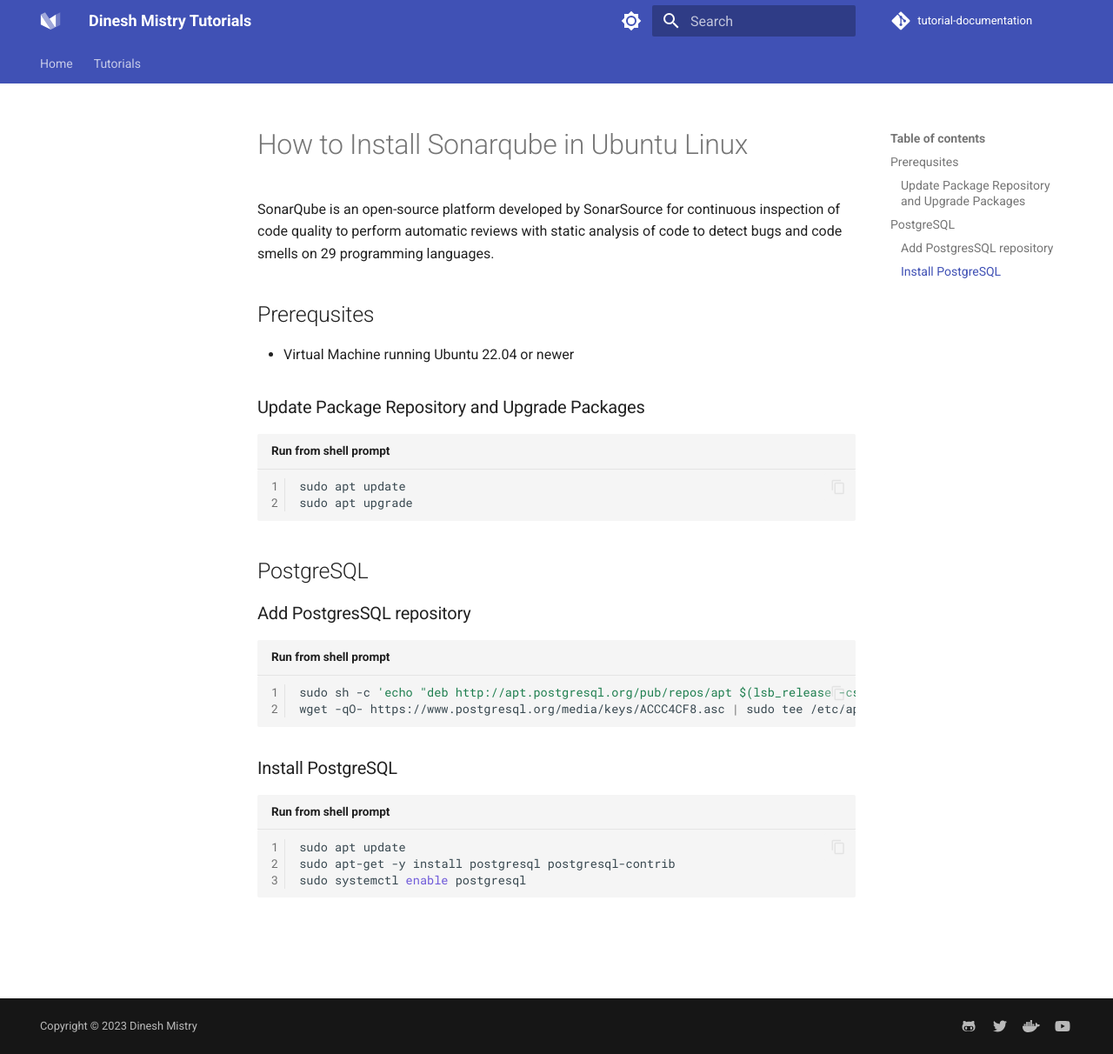
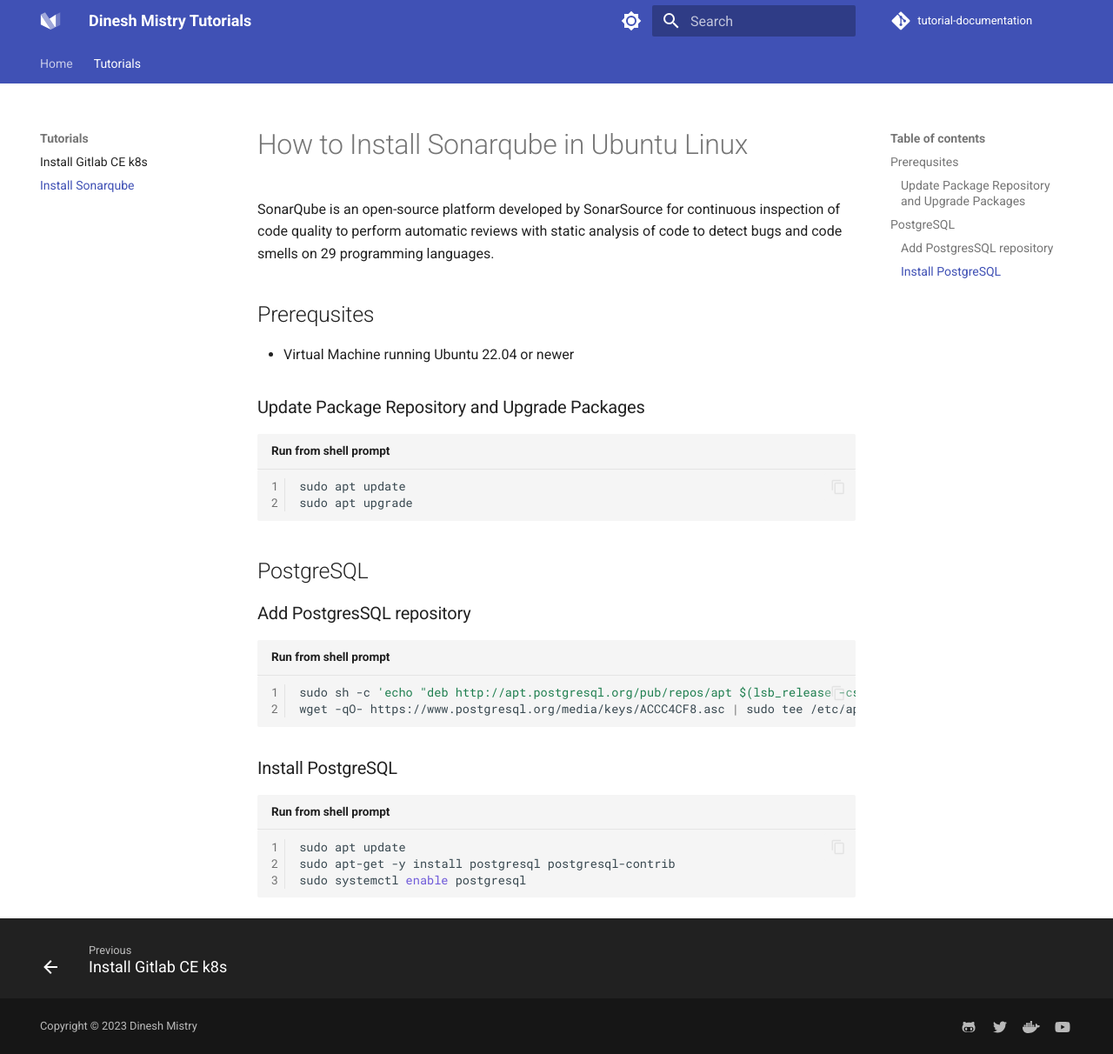
Before and after one commit to dmancloud/tutorial-documentation, an MkDocs documentation site: the page built from docs/install-sonarqube.md, in a window 1280 px wide and 1212 px high. Shown: the whole window at 87% size. Built offline with MkDocs 1.6.1 and Material for MkDocs 9.7.7, drawn with Linux system fonts in a browser that asks for light colours; comment, search, counter and statistics services are not loaded; the version menu is left out.

Commit message:
trying mike

```diff
--- a/mkdocs.yml
+++ b/mkdocs.yml
@@ -123,5 +123,5 @@
   - Home: index.md
   - Tutorials:
     - Install Gitlab CE k8s: install-gitlab-ce-k8s.md
-    #- Install Sonarqube: install-sonarqube.md
+    - Install Sonarqube: install-sonarqube.md
     #- Install Jenkins: install-jenkins.md
```
